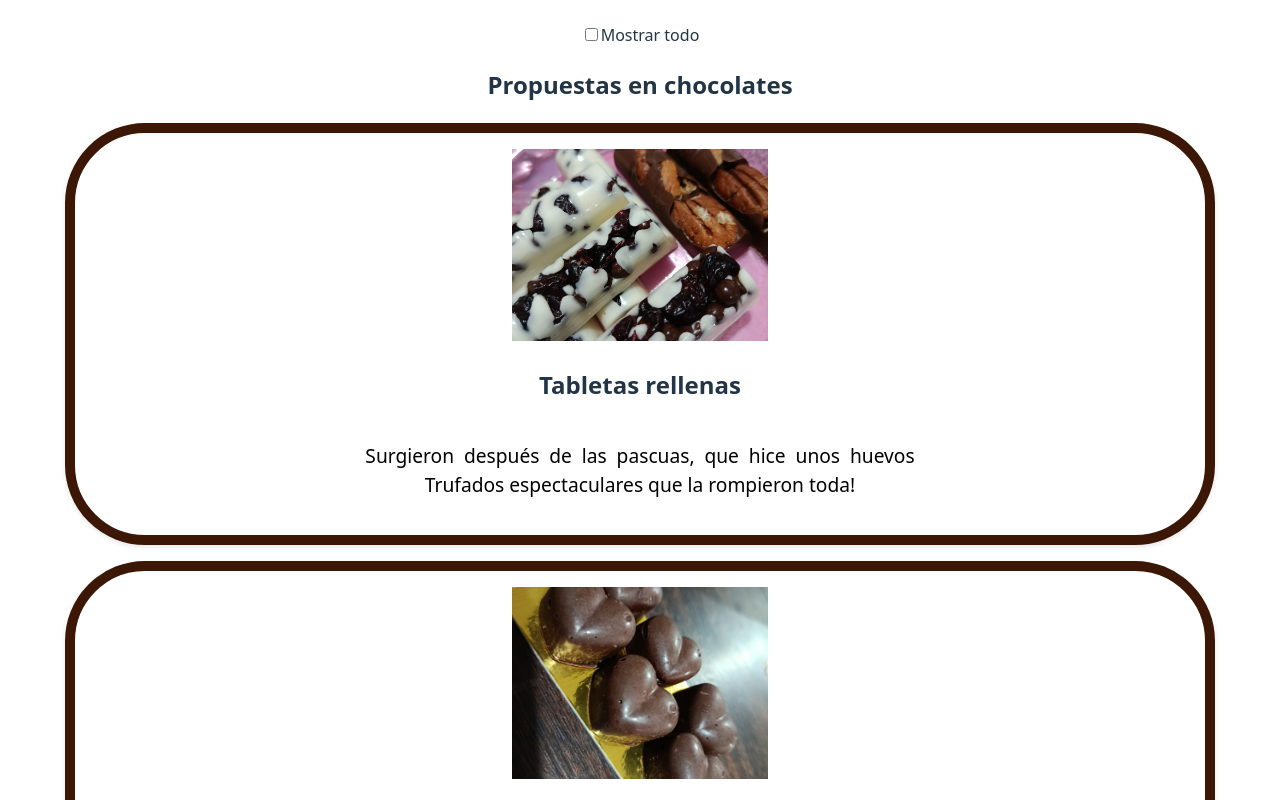
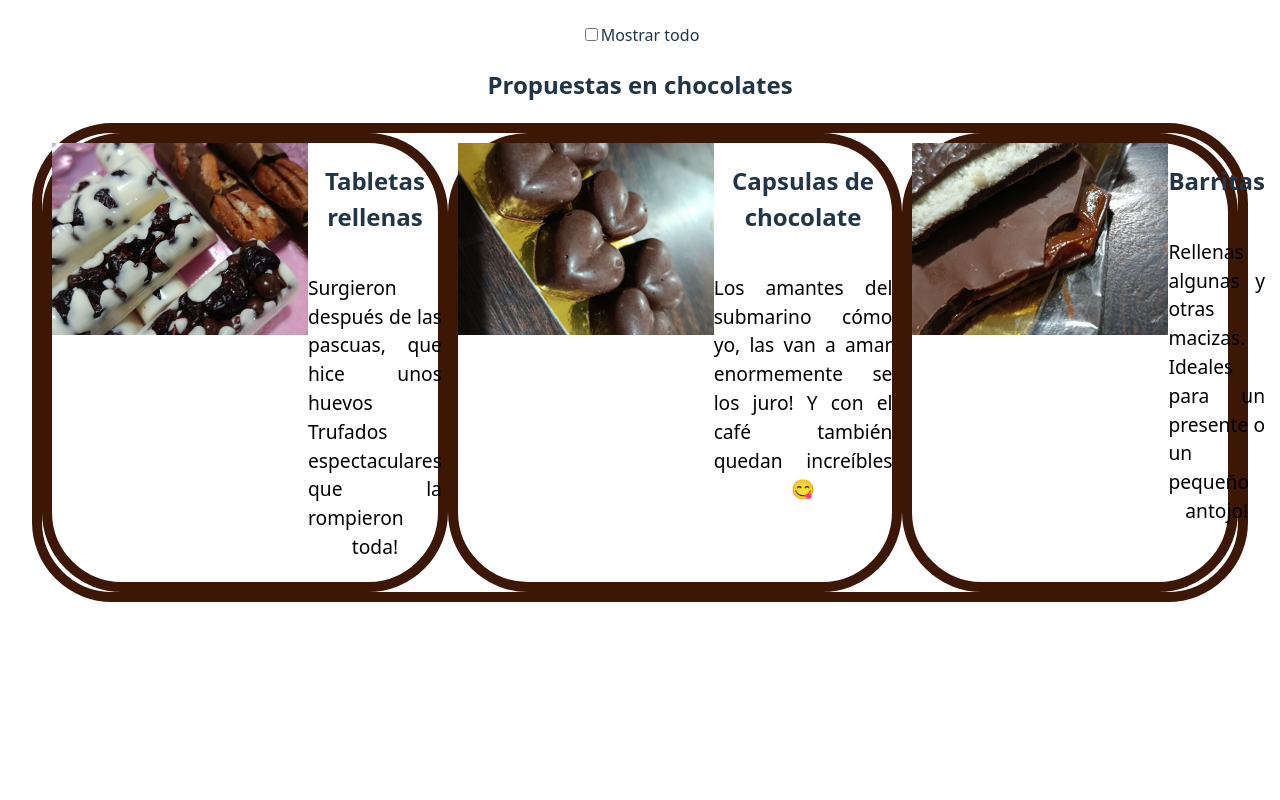
Before and after one commit to GabrielGC-prog/TrabajoFinal, a React (Vite) app in the folder trabajo-final/: page / in a window 1280 px wide. Shown: the part 440-1240 px from the top of the page. After the commit the page ends 1074 px from the top, so only its background shows below. Built offline with nearby package versions, Linux system fonts and the light colour scheme.

Commit message:
viendo un poco los css

```diff
--- a/trabajo-final/src/App.css
+++ b/trabajo-final/src/App.css
@@ -32,7 +32,7 @@
   padding: 20px;
 }
 
-.news-Conteiner {
+.choco-Conteiner {
   text-align: center;
   padding: 20px;
 }
--- a/trabajo-final/src/components/ChocoList.jsx
+++ b/trabajo-final/src/components/ChocoList.jsx
@@ -1,8 +1,10 @@
 import { ChocoCard } from "./chocoCard";
+import "./chocoList.css";
 export const ChocoList = ({ choco }) => {
   return (
     <div>
       <h2>Propuestas en chocolates</h2>
+      <div className="cards">
         {choco.map((choco, indice) => (
           <ChocoCard
             key={indice + choco.title}
@@ -12,5 +14,6 @@ export const ChocoList = ({ choco }) => {
           />
         ))}
       </div>
+    </div>
   );
 };
--- a/trabajo-final/src/components/chocoCard.css
+++ b/trabajo-final/src/components/chocoCard.css
@@ -2,21 +2,23 @@ img {
   max-width: 100%;
   aspect-ratio: 16/9;
   object-fit: cover;
+  justify-content: center;
 }
 
-.choco-card {
-  box-shadow: 0 0 4px #ddd4d41a;
-  border-radius: 6px;
-  padding: 20px;
-  max-width: 200px;
+.cards {
+  display: flexbox;
+  flex-wrap: nowrap;
+  justify-content: space-between;
+  border: 10px solid #3c1706;
+  border-radius: 80px;
 }
 .card {
-  border: 10px solid #3c1706;
-  border-radius: 80px;
-  padding: 16px;
-  margin-bottom: 16px;
+  padding: 8px;
+  margin-bottom: 8px;
   box-shadow: 0 2px 4px rgba(0, 0, 0, 0.1);
+  max-width: 400px;
 }
+
 p {
   color: rgb(0, 0, 0);
   font-size: 1.2rem;
@@ -25,7 +27,7 @@ p {
   margin-bottom: 20px;
   display: inline-block;
   text-align: justify;
-  width: 50%;
+  width: auto;
   align-items: safe;
   text-align-last: center;
 }
--- a/trabajo-final/src/components/chocoCard.jsx
+++ b/trabajo-final/src/components/chocoCard.jsx
@@ -4,7 +4,7 @@ export const ChocoCard = ({ title, description, image }) => {
   const imageUrl = image ? image : "https://placehold.co/400";
 
   return (
-    <div className="card">
+    <div className="cards">
       <img src={imageUrl} width="256" height="192" alt={title} />
       <div>
         <h2>{title}</h2>
--- /dev/null
+++ b/trabajo-final/src/components/chocoList.css
@@ -0,0 +1,5 @@
+.cards {
+  display: flex;
+  flex-wrap: nowrap;
+  justify-content: space-between;
+}
```
Lines whose indentation alone changed are shown as unchanged.
